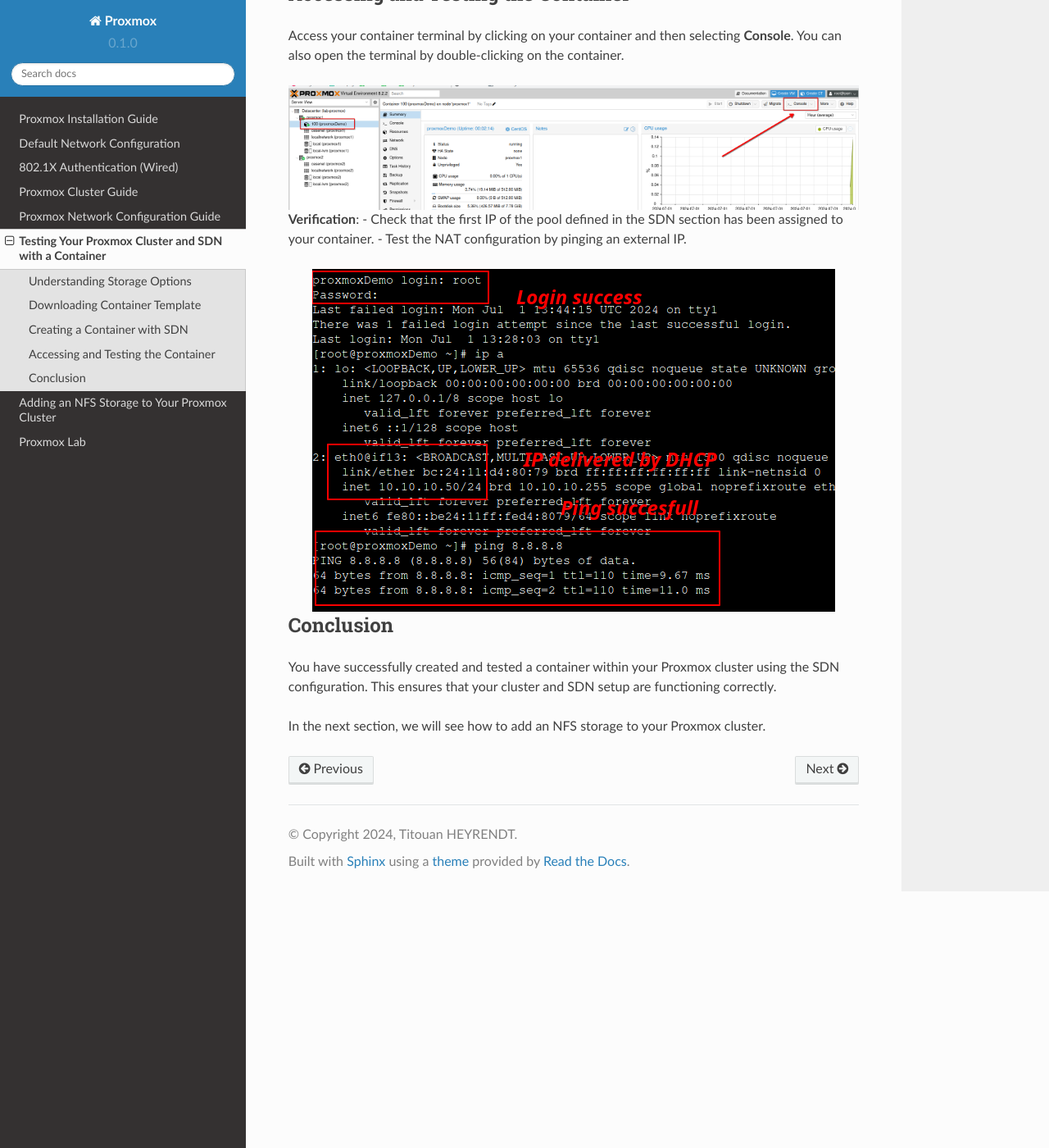
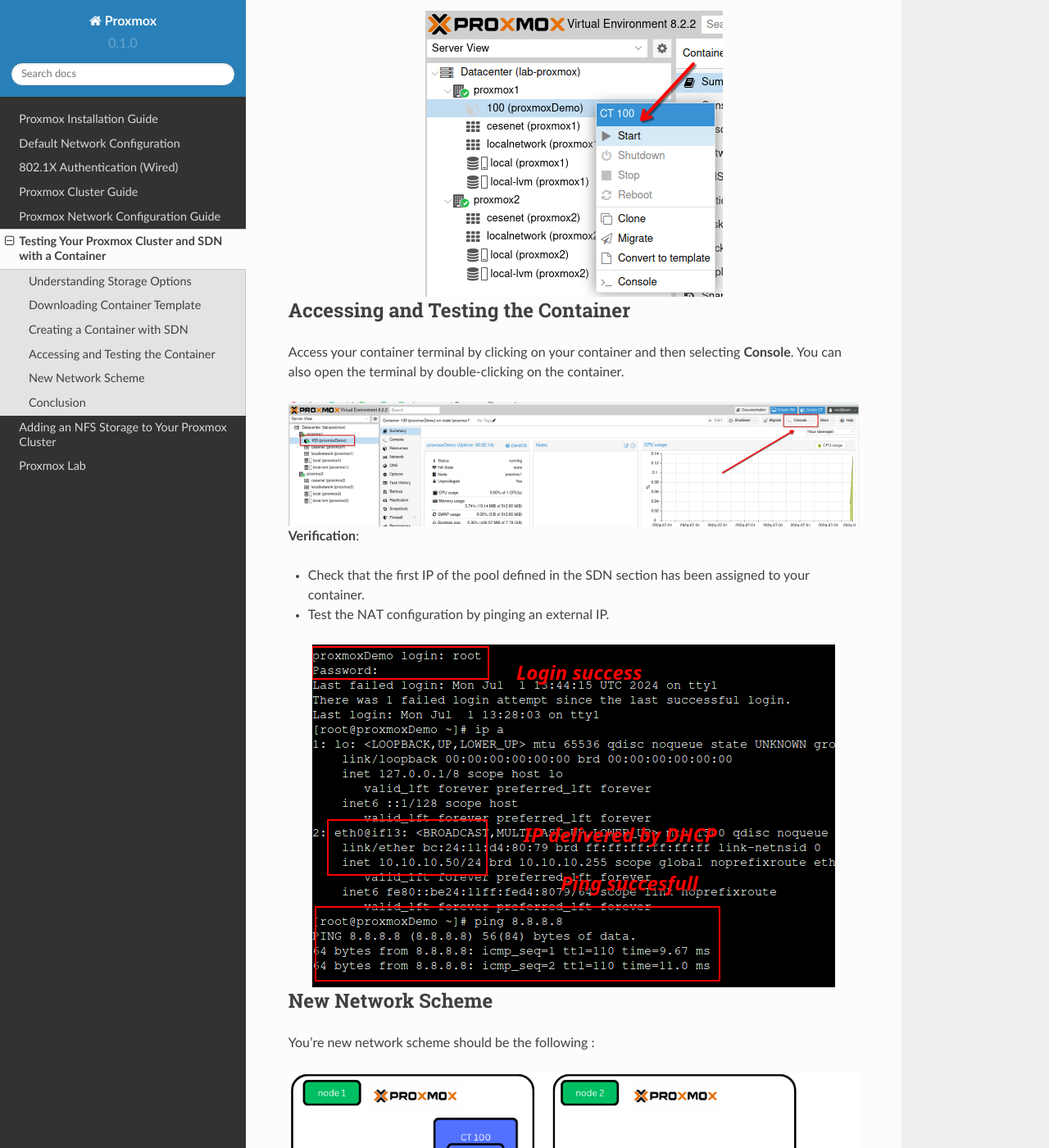
Before and after one commit to T2an/proxmox, a Sphinx documentation site: the page built from docs/source/container.rst, in a window 1280 px wide and 1400 px high, scrolled down 6553 px. Shown: the whole window at 82% size. Built offline with Sphinx 7.4.7 and the Read the Docs theme 2.0.0, drawn with Linux system fonts in a browser that asks for light colours.

```diff
--- a/docs/source/container.rst
+++ b/docs/source/container.rst
@@ -112,7 +112,7 @@
 
 Sometimes, the container might not start automatically even with the "Start after created" option. In that case, you can start it manually.
 
-.. image:: ./images/start_container.png
+.. image:: ./images/start_CT.png
     :alt: Start Container Button
     :align: center
 
@@ -128,11 +128,22 @@
 
 
 **Verification**:
+
 - Check that the first IP of the pool defined in the SDN section has been assigned to your container.
+
 - Test the NAT configuration by pinging an external IP.
 
 .. image:: ./images/CT_test.png
     :alt: Container Console Test
+    :align: center
+
+New Network Scheme
+------------------
+
+You're new network scheme should be the following :
+
+.. image:: ./images/SDN_CT_scheme.png
+    :alt: SDN CT scheme
     :align: center
 
 Conclusion
--- a/docs/source/index.rst
+++ b/docs/source/index.rst
@@ -15,4 +15,5 @@
    networking
    container
    nfs
+   backup
    proxmox_lab
```
Also changed, not shown: docs/source/networking.rst (+10 -4 lines), docs/source/nfs.rst (+9 -0 lines), docs/source/backup.rst (added), docs/source/images/NFS_scheme.png (added), docs/source/images/SDN_CT_scheme.png (added), docs/source/images/SDN_scheme.png (added), docs/source/images/download_success.png (renamed from docs/source/images/download_sucess.png).
